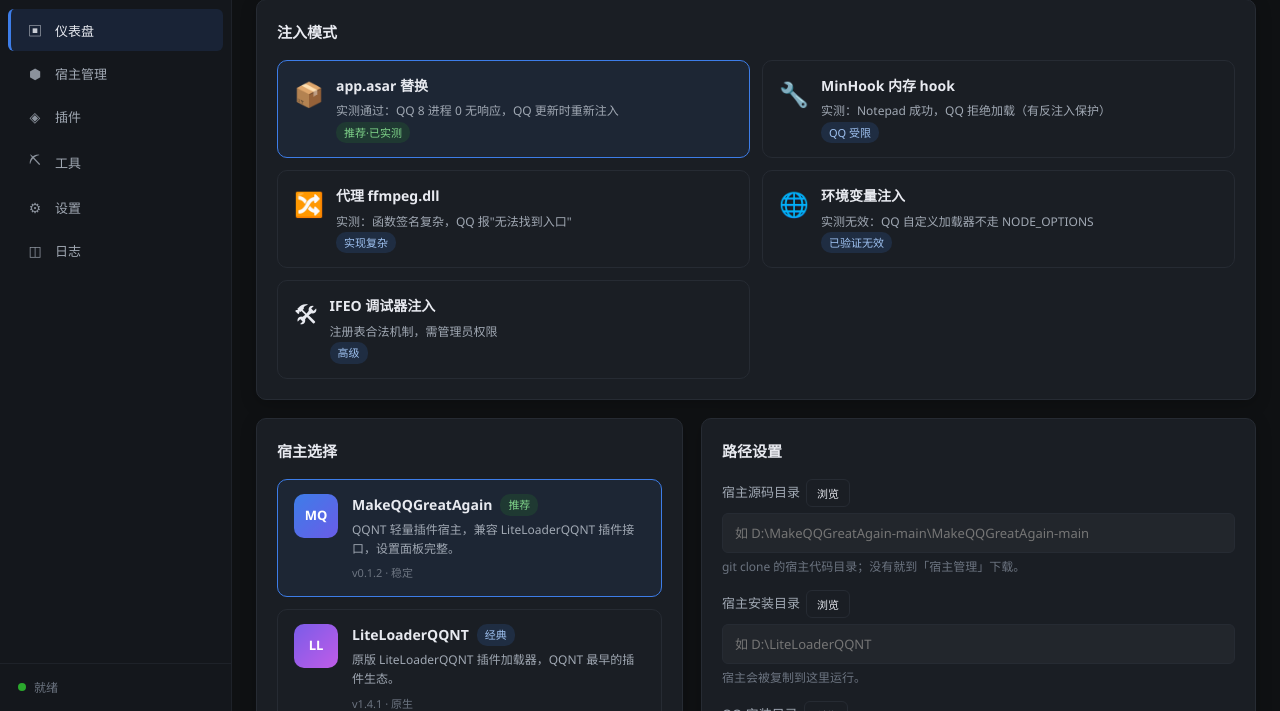
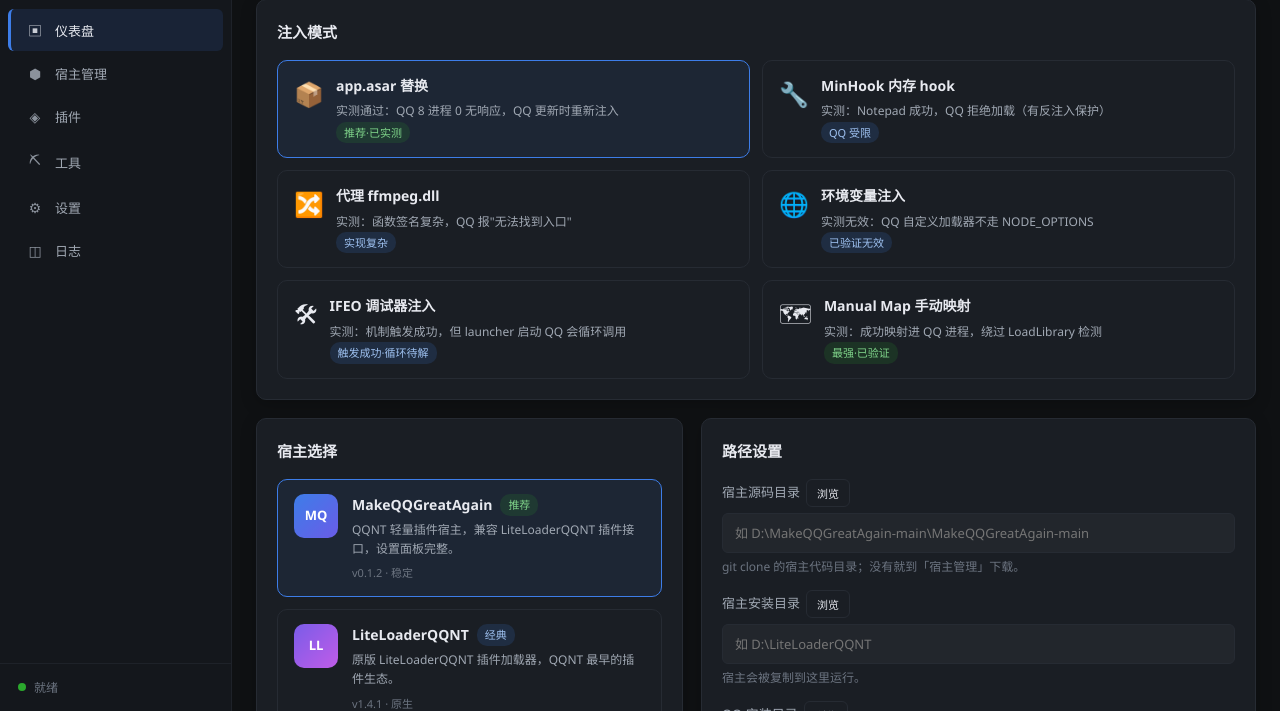
Before and after one commit to CFVASXA/MQGA-Injector, a plain HTML site: page web/index.html in a window 1280 px wide. Shown: the part 89-800 px from the top of the page. Drawn offline with Linux system fonts and the light colour scheme.

Commit message:
v2.2: 六种方案实测状态标注

```diff
--- a/web/index.html
+++ b/web/index.html
@@ -88,8 +88,16 @@
               <div class="mode-icon">🛠</div>
               <div class="mode-info">
                 <h3>IFEO 调试器注入</h3>
-                <p>注册表合法机制，需管理员权限</p>
-                <span class="tag">高级</span>
+                <p>实测：机制触发成功，但 launcher 启动 QQ 会循环调用</p>
+                <span class="tag">触发成功·循环待解</span>
+              </div>
+            </div>
+            <div class="mode-item" data-mode="manualmap">
+              <div class="mode-icon">🗺</div>
+              <div class="mode-info">
+                <h3>Manual Map 手动映射</h3>
+                <p>实测：成功映射进 QQ 进程，绕过 LoadLibrary 检测</p>
+                <span class="tag ok">最强·已验证</span>
               </div>
             </div>
           </div>
```
